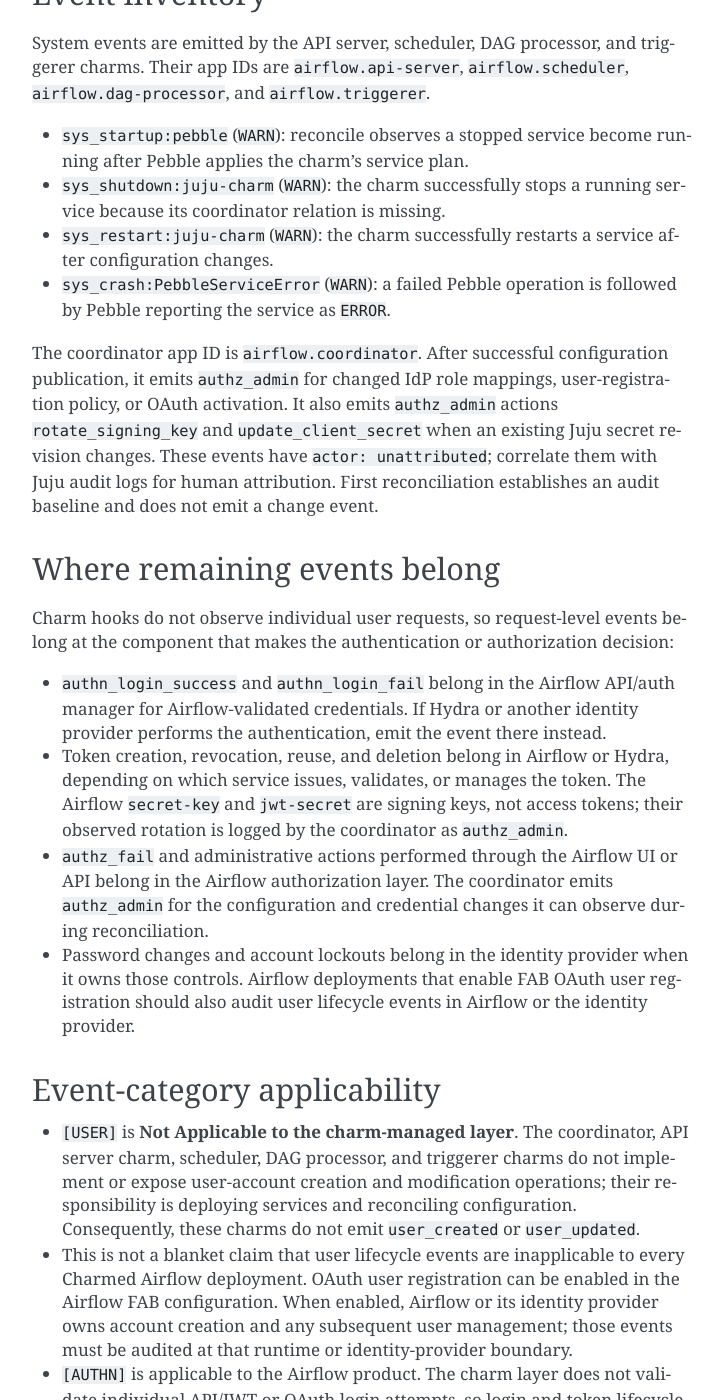
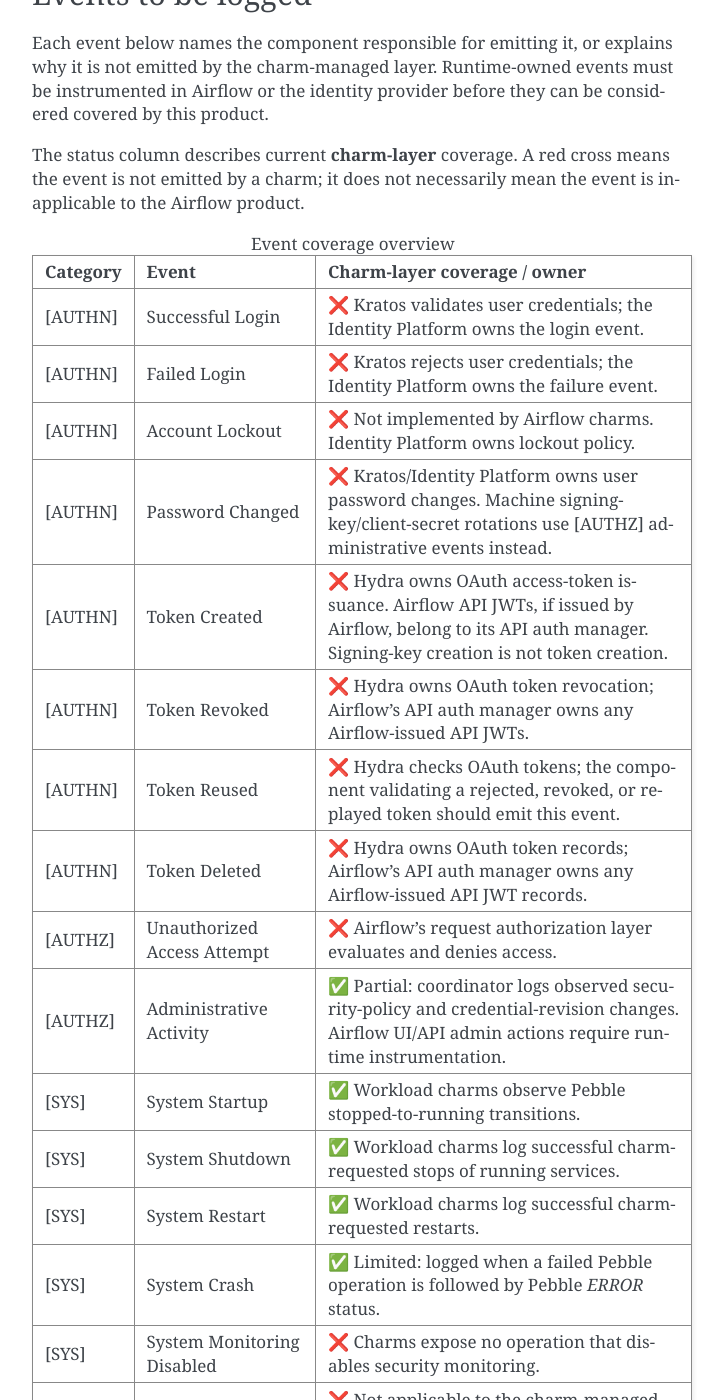
Before and after one commit to canonical/charmed-airflow-documentation, a Sphinx documentation site: the page built from docs/reference/security/logging.rst, in a window 1280 px wide and 1400 px high, scrolled down 886 px. Shown: the whole window, without its empty margins (388-1112 px from the left). Built offline with Sphinx 7.4.7, drawn with Linux system fonts in a browser that asks for light colours; some of the changed text lies outside the part shown.

Commit message:
updated coverage

```diff
--- a/docs/reference/security/logging.rst
+++ b/docs/reference/security/logging.rst
@@ -34,70 +34,155 @@ The core context fields include ``actor``, ``action``, ``target``, and ``outcome
 the ``data`` object carries supplementary product-specific context. Secret values,
 API keys, JWT signing keys, OAuth client secrets, and bearer tokens are never logged.
 
-Event inventory
----------------
+Events to be logged
+-------------------
 
-System events are emitted by the API server, scheduler, DAG processor, and triggerer charms.
-Their app IDs are ``airflow.api-server``, ``airflow.scheduler``,
-``airflow.dag-processor``, and ``airflow.triggerer``.
+Each event below names the component responsible for emitting it, or explains why
+it is not emitted by the charm-managed layer. Runtime-owned events must be
+instrumented in Airflow or the identity provider before they can be considered
+covered by this product.
 
-* ``sys_startup:pebble`` (``WARN``): reconcile observes a stopped service become
-  running after Pebble applies the charm's service plan.
-* ``sys_shutdown:juju-charm`` (``WARN``): the charm successfully stops a running
-  service because its coordinator relation is missing.
-* ``sys_restart:juju-charm`` (``WARN``): the charm successfully restarts a service
-  after configuration changes.
-* ``sys_crash:PebbleServiceError`` (``WARN``): a failed Pebble operation is
-  followed by Pebble reporting the service as ``ERROR``.
+The status column describes current **charm-layer** coverage. A red cross means
+the event is not emitted by a charm; it does not necessarily mean the event is
+inapplicable to the Airflow product.
 
-The coordinator app ID is ``airflow.coordinator``. After successful configuration
-publication, it emits ``authz_admin`` for changed IdP role mappings,
-user-registration policy, or OAuth activation. It also emits ``authz_admin`` actions
-``rotate_signing_key`` and ``update_client_secret`` when an existing Juju secret
-revision changes. These events have ``actor: unattributed``; correlate them with
-Juju audit logs for human attribution. First reconciliation establishes an audit
-baseline and does not emit a change event.
+.. list-table:: Event coverage overview
+   :header-rows: 1
+   :widths: 12 28 60
 
-Where remaining events belong
-------------------------------
+   * - Category
+     - Event
+     - Charm-layer coverage / owner
+   * - [AUTHN]
+     - Successful Login
+     - ❌ Kratos validates user credentials; the Identity Platform owns the login event.
+   * - [AUTHN]
+     - Failed Login
+     - ❌ Kratos rejects user credentials; the Identity Platform owns the failure event.
+   * - [AUTHN]
+     - Account Lockout
+     - ❌ Not implemented by Airflow charms. Identity Platform owns lockout policy.
+   * - [AUTHN]
+     - Password Changed
+     - ❌ Kratos/Identity Platform owns user password changes. Machine signing-key/client-secret rotations use [AUTHZ] administrative events instead.
+   * - [AUTHN]
+     - Token Created
+     - ❌ Hydra owns OAuth access-token issuance. Airflow API JWTs, if issued by Airflow, belong to its API auth manager. Signing-key creation is not token creation.
+   * - [AUTHN]
+     - Token Revoked
+     - ❌ Hydra owns OAuth token revocation; Airflow's API auth manager owns any Airflow-issued API JWTs.
+   * - [AUTHN]
+     - Token Reused
+     - ❌ Hydra checks OAuth tokens; the component validating a rejected, revoked, or replayed token should emit this event.
+   * - [AUTHN]
+     - Token Deleted
+     - ❌ Hydra owns OAuth token records; Airflow's API auth manager owns any Airflow-issued API JWT records.
+   * - [AUTHZ]
+     - Unauthorized Access Attempt
+     - ❌ Airflow's request authorization layer evaluates and denies access.
+   * - [AUTHZ]
+     - Administrative Activity
+     - ✅ Partial: coordinator logs observed security-policy and credential-revision changes. Airflow UI/API admin actions require runtime instrumentation.
+   * - [SYS]
+     - System Startup
+     - ✅ Workload charms observe Pebble stopped-to-running transitions.
+   * - [SYS]
+     - System Shutdown
+     - ✅ Workload charms log successful charm-requested stops of running services.
+   * - [SYS]
+     - System Restart
+     - ✅ Workload charms log successful charm-requested restarts.
+   * - [SYS]
+     - System Crash
+     - ✅ Limited: logged when a failed Pebble operation is followed by Pebble `ERROR` status.
+   * - [SYS]
+     - System Monitoring Disabled
+     - ❌ Charms expose no operation that disables security monitoring.
+   * - [USER]
+     - User Created
+     - ❌ Not applicable to the charm-managed layer. Airflow FAB/IdP owns creation if OAuth registration is enabled.
+   * - [USER]
+     - User Updated
+     - ❌ Not applicable to the charm-managed layer. Airflow/IdP owns user updates if supported.
 
-Charm hooks do not observe individual user requests, so request-level events belong
-at the component that makes the authentication or authorization decision:
+Authentication-related events [AUTHN]
+~~~~~~~~~~~~~~~~~~~~~~~~~~~~~~~~~~~~~~
 
-* ``authn_login_success`` and ``authn_login_fail`` belong in the Airflow API/auth
-  manager for Airflow-validated credentials. If Hydra or another identity provider
-  performs the authentication, emit the event there instead.
-* Token creation, revocation, reuse, and deletion belong in Airflow or Hydra,
-  depending on which service issues, validates, or manages the token. The Airflow
-  ``secret-key`` and ``jwt-secret`` are signing keys, not access tokens; their
-  observed rotation is logged by the coordinator as ``authz_admin``.
-* ``authz_fail`` and administrative actions performed through the Airflow UI or API
-  belong in the Airflow authorization layer. The coordinator emits ``authz_admin``
-  for the configuration and credential changes it can observe during reconciliation.
-* Password changes and account lockouts belong in the identity provider when it
-  owns those controls. Airflow deployments that enable FAB OAuth user registration
-  should also audit user lifecycle events in Airflow or the identity provider.
+* **Successful Login** (``authn_login_success``): Kratos/Identity Platform emits this
+  when it successfully validates a user's credentials. Airflow charms do not observe
+  individual login requests.
+* **Failed Login** (``authn_login_fail``): Kratos/Identity Platform emits this when
+  credential validation fails. Airflow charms do not observe individual failures.
+* **Account Lockout** (``authn_login_lock``): lockout is not implemented by Airflow
+  charms, and Kratos support has not been confirmed. Identity Platform owns this
+  control; if it is supported and enabled, the Identity Platform should emit the
+  event. Confirm the deployment's lockout capability with that team before marking
+  the event not applicable to the overall product.
+* **Password Changed** (``authn_password_change``): Kratos/Identity Platform emits
+  this when a user password changes. Machine signing-key and client-secret rotations
+  are logged instead as coordinator ``authz_admin`` actions, not as user password
+  changes.
+* **Token Created** (``authn_token_created``): Hydra emits this when it issues an
+  OAuth access token. If Airflow's API auth manager separately issues API JWTs, it
+  owns those events. The coordinator's ``secret-key`` and ``jwt-secret`` are signing
+  keys, not access tokens, so their creation does not trigger this event.
+* **Token Revoked** (``authn_token_revoked``): Hydra emits this when it revokes an
+  OAuth token it manages; Airflow's API auth manager owns revocation events for any
+  Airflow-issued API JWTs.
+* **Token Reused** (``authn_token_reuse``): Hydra emits this when its token checks
+  detect a revoked, expired, or replayed OAuth token. Airflow's API auth manager
+  owns equivalent events for tokens it validates. Charm hooks do not validate
+  request tokens.
+* **Token Deleted** (``authn_token_delete``): Hydra emits this when an OAuth token
+  record it owns is deleted. Airflow's API auth manager owns deletion events for any
+  Airflow-issued token records. Juju signing-secret revisions are not token records.
 
-Event-category applicability
-----------------------------
+Authorization-related events [AUTHZ]
+~~~~~~~~~~~~~~~~~~~~~~~~~~~~~~~~~~~~
 
-* ``[USER]`` is **Not Applicable to the charm-managed layer**. The coordinator,
-  API server charm, scheduler, DAG processor, and triggerer charms do not implement
-  or expose user-account creation and modification operations; their responsibility
-  is deploying services and reconciling configuration. Consequently, these charms
-  do not emit ``user_created`` or ``user_updated``.
-* This is not a blanket claim that user lifecycle events are inapplicable to every
-  Charmed Airflow deployment. OAuth user registration can be enabled in the Airflow
-  FAB configuration. When enabled, Airflow or its identity provider owns account
-  creation and any subsequent user management; those events must be audited at
-  that runtime or identity-provider boundary.
-* ``[AUTHN]`` is applicable to the Airflow product. The charm layer does not validate
-  individual API/JWT or OAuth login attempts, so login and token lifecycle events
-  must be emitted by Airflow or Hydra.
-* ``[AUTHZ]`` is applicable to the Airflow product. The coordinator emits
-  ``authz_admin`` for observed security-policy and credential-rotation changes;
-  request-level denials (``authz_fail``) and user-initiated administrative actions
-  require instrumentation in the Airflow runtime.
+* **Unauthorized Access Attempt** (``authz_fail``): emitted by Airflow's
+  authorization layer when an authenticated request is denied. Charm hooks do not
+  evaluate per-request roles or permissions, so this event is not currently emitted
+  by the charms.
+* **Administrative Activity** (``authz_admin``): the coordinator emits this for
+  observed security-policy changes and signing-key/client-secret revisions. Actions
+  performed by an administrator through the Airflow UI or API must be emitted by
+  the Airflow runtime. Coordinator events use ``actor: unattributed`` and include
+  a pointer to Juju audit logs because the hook cannot identify the human initiator.
+
+System-level events [SYS]
+~~~~~~~~~~~~~~~~~~~~~~~~~
+
+These events are emitted by the API server, scheduler, DAG processor, and triggerer
+charms, with app IDs ``airflow.api-server``, ``airflow.scheduler``,
+``airflow.dag-processor``, and ``airflow.triggerer`` respectively.
+
+* **System Startup** (``sys_startup``): emitted when reconcile observes a Pebble
+  service transition from stopped to running after Pebble applies the charm's
+  service plan.
+* **System Shutdown** (``sys_shutdown``): emitted when a charm successfully stops a
+  previously running service because its coordinator relation is missing.
+* **System Restart** (``sys_restart``): emitted after a charm successfully restarts
+  its service due to a configuration change.
+* **System Crash** (``sys_crash``): emitted only when a failed Pebble operation is
+  followed by Pebble reporting the service as ``ERROR``. It does not cover every
+  process crash or Kubernetes eviction.
+* **System Monitoring Disabled** (``sys_monitor_disabled``): not emitted. The charms
+  do not expose an operation that disables a security monitor or telemetry sensor.
+  The coordinator disables the unused workload health check for its database-only
+  migration container; that is not treated as disabling security monitoring.
+
+User-related events [USER]
+~~~~~~~~~~~~~~~~~~~~~~~~~~
+
+* **User Created** (``user_created``): **Not Applicable to the charm-managed layer**.
+  The coordinator and workload charms do not implement or expose account creation.
+  If OAuth user registration is enabled, Airflow FAB or the identity provider owns
+  registration and must emit the event.
+* **User Updated** (``user_updated``): **Not Applicable to the charm-managed layer**.
+  The charms do not modify user accounts. If user updates are supported by the
+  configured Airflow auth manager or identity provider, that runtime must emit the
+  event.
 
 Operational boundaries
 ----------------------
```
